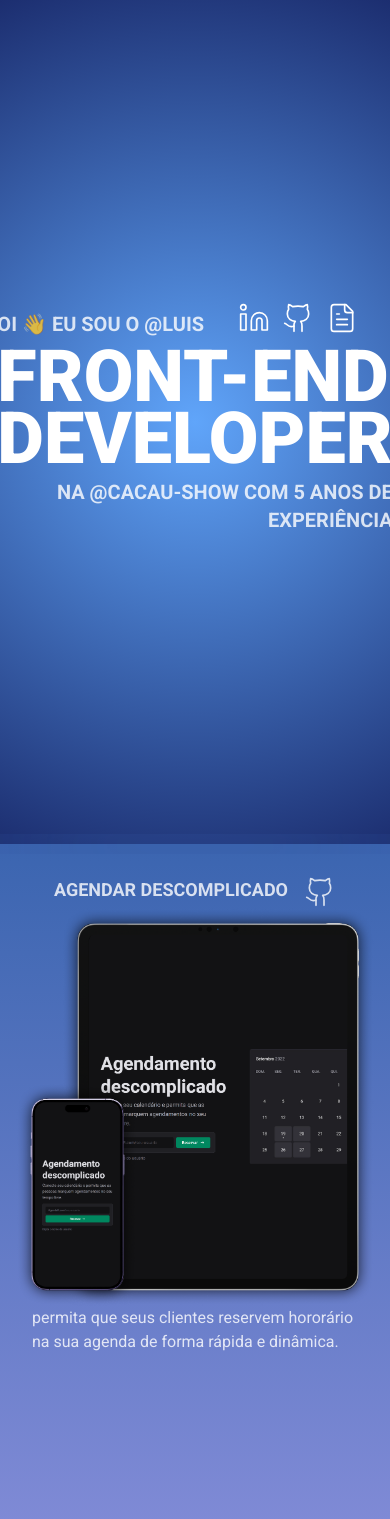
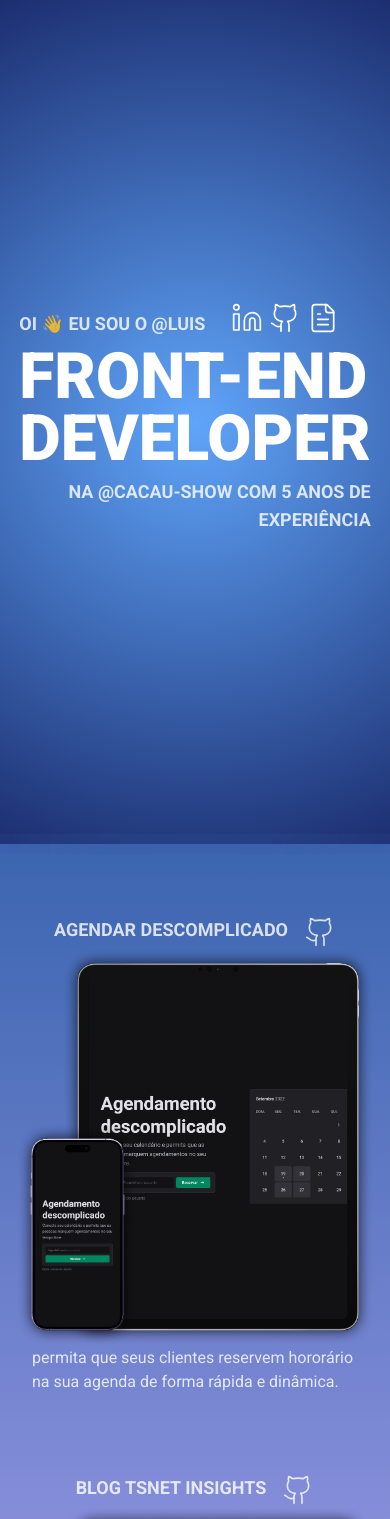
Before and after one commit to lbs-luis/Portifolio, a Next.js app: page / in a window 390 px wide. Shown: the top 1519 px of the page. Built offline with nearby package versions, Linux system fonts and the light colour scheme.

Commit message:
correção mobile

```diff
--- a/src/components/DemonstrationSection.tsx
+++ b/src/components/DemonstrationSection.tsx
@@ -9,9 +9,9 @@ const DemonstrationSection = () => {
   return (
     <>
       <div className="w-full h-[20px] bg-[#3B65B0]/10 backdrop-blur-3xl  mt-[-10px] mb-[-10px]" />
-      <div className="h-fit xl:h-screen bg-gradient-to-b from-[#3B65B0] to-purple-100  px-4 py-8 flex flex-col xl:flex-row w-full gap-[14rem] items-center justify-center">
+      <div className="h-fit xl:h-screen bg-gradient-to-b from-[#3B65B0] to-purple-100  px-4 py-8 flex flex-col xl:flex-row w-full gap-[5rem] xl:gap-[14rem] items-center justify-center">
         <div className="flex flex-col w-full max-w-[450px]">
-          <div className="w-full flex justify-center gap-4">
+          <div className="w-full flex justify-center gap-4 mt-10 xl:mt-0">
             <h4 className="text-white/80 uppercase font-semibold text-lg w-fit">
               Agendar descomplicado
             </h4>
--- a/src/components/HeroSection.tsx
+++ b/src/components/HeroSection.tsx
@@ -14,13 +14,13 @@ const HeroSection = () => {
   return (
     <div className="w-full h-screen text-white text-center bg-circle-gradient from-blue-400 to-blue-800 flex items-center justify-center">
       <div className="flex flex-col w-fit h-fit absolute">
-        <p className="w-[395.3px] md:w-fit text-start text-xl md:text-2xl font-bold text-white/80 mx-auto md:mr-0 md:ml-2 mb-2">
+        <p className="w-[351.38px] md:w-fit text-start text-lg md:text-2xl font-bold text-white/80 mx-auto md:mr-0 md:ml-2 mb-2">
           OI 👋 EU SOU O{' '}
           <a href={links[0]} target="_blank">
             @LUIS
           </a>
         </p>
-        <div className="flex gap-3 w-fit h-fit absolute right-[2.2rem] md:right-[2.2rem] top-[-0.5rem] md:top-[-1.2rem]">
+        <div className="flex gap-[6px] md:gap-3 w-fit h-fit absolute right-[2rem] md:right-[2.2rem] top-[-0.5rem] md:top-[-1.2rem]">
           {icons.map((icon, i) => (
             <a
               href={i <= 1 ? links[i] : '/CV-LUIS-FELIPE.pdf'}
@@ -38,12 +38,12 @@ const HeroSection = () => {
             </a>
           ))}
         </div>
-        <h1 className="text-7xl mx-auto leading-[3.9rem] md:text-9xl text-justify font-extrabold md:leading-[6.4rem]">
+        <h1 className="text-[4rem] mx-auto leading-[3.9rem] md:text-9xl text-justify font-extrabold md:leading-[6.4rem]">
           FRONT-END
           <br />
           DEVELOPER
         </h1>
-        <p className="w-[395.3px] md:w-fit text-end self-end text-xl md:text-2xl font-bold text-white/80 md:mr-2 mt-2 uppercase">
+        <p className="w-[351.38px] md:w-fit text-end self-end text-lg md:text-2xl font-bold text-white/80 md:mr-2 mt-2 uppercase">
           na{' '}
           <a href={links[2]} target="_blank">
             @CACAU-SHOW
```
